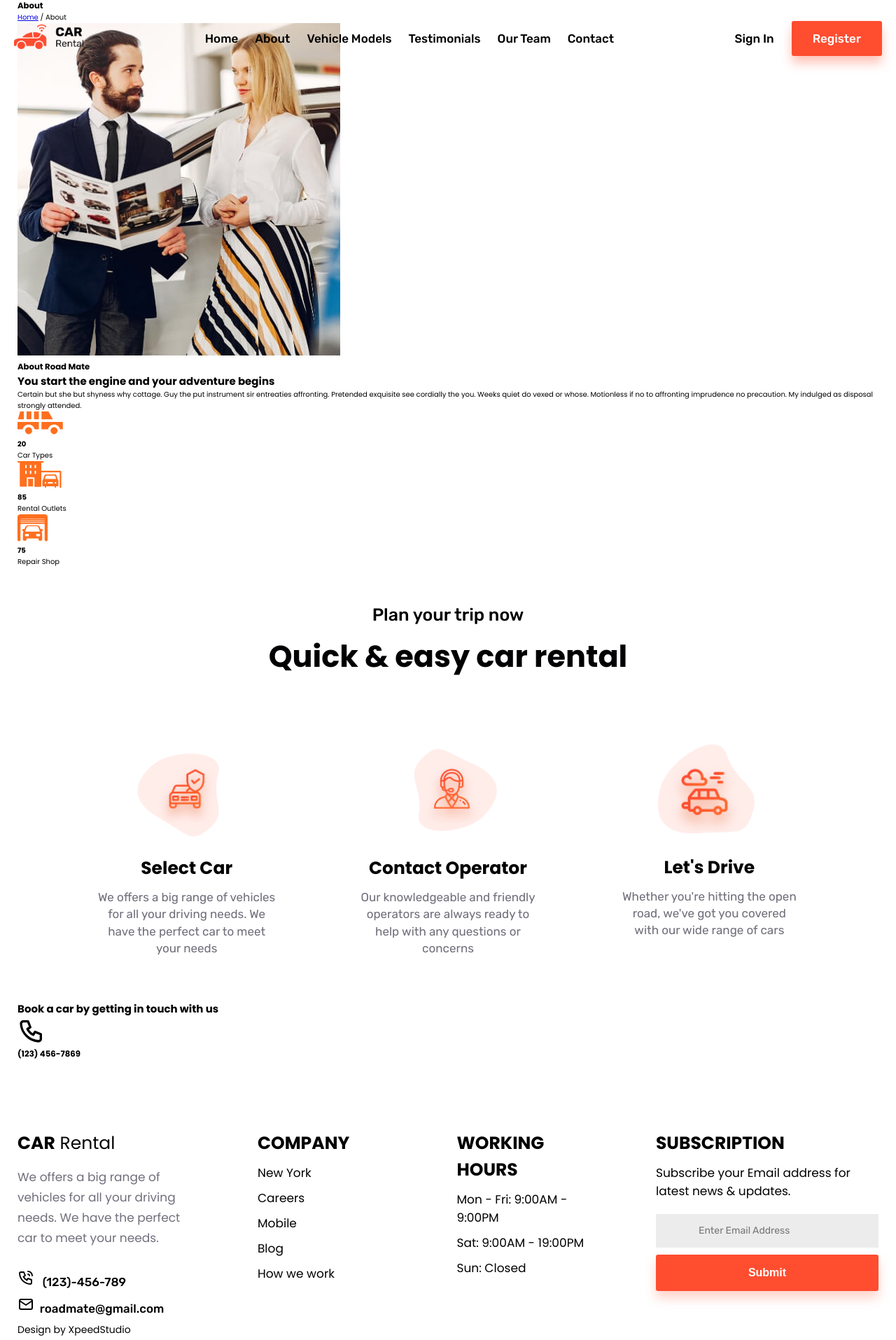
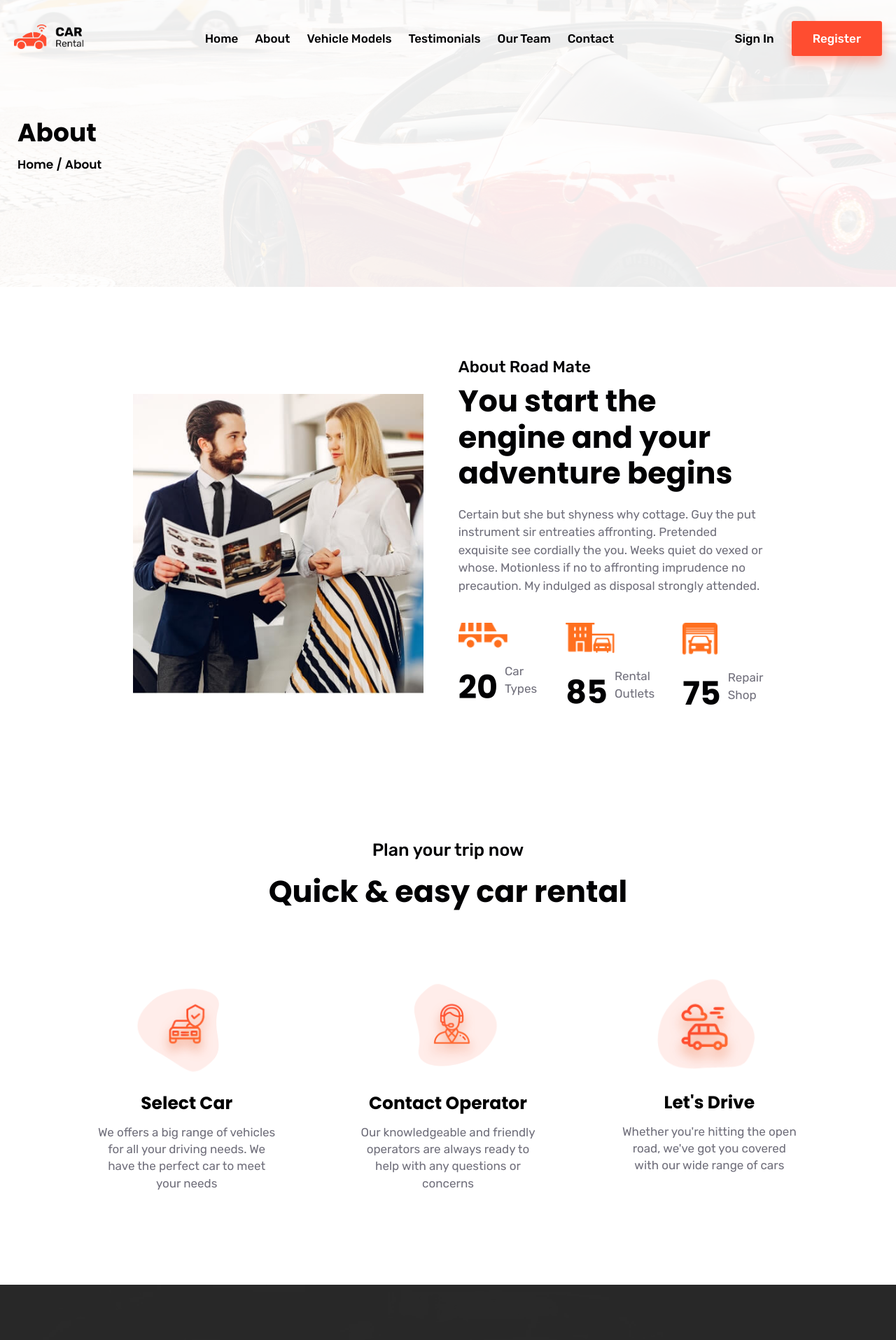
Before and after one commit to gupta123shivam/road-mate, a React (Vite) app: page /about in a window 1280 px wide. Shown: the top 1915 px of the page at 70% size. Built offline with nearby package versions, Linux system fonts and the light colour scheme.

Commit message:
completed about styles

```diff
--- /dev/null
+++ b/src/styles/_about.scss
@@ -0,0 +1,218 @@
+@use './global' as *;
+
+// hero for all pages
+.hero-pages {
+  width: 100%;
+  height: 41rem;
+  background-image: url('/src/images/hero/heroes-bg.png');
+  background-position: center;
+  background-repeat: no-repeat;
+  background-size: cover;
+  position: relative;
+
+  &__overlay {
+    width: 100%;
+    height: 100%;
+    position: absolute;
+    top: 0;
+    right: 0;
+    background-color: rgba(255, 255, 255, 0.92);
+  }
+
+  &__text {
+    display: flex;
+    flex-direction: column;
+    z-index: 3;
+    position: relative;
+    width: 100%;
+    height: 41rem;
+    justify-content: center;
+    color: $text-black;
+
+    h3 {
+      font-size: 3.6rem;
+      margin-bottom: 0.5rem;
+    }
+
+    p {
+      font-size: $p-size;
+      font-weight: 600;
+
+      a {
+        color: $text-black;
+        text-decoration: none;
+        transition: all 0.2s;
+
+        &:hover {
+          color: $text-orange;
+        }
+      }
+    }
+  }
+}
+
+// about scss
+.about-main {
+  margin: 10rem auto;
+  display: flex;
+  gap: 5rem;
+  max-width: 90rem;
+  align-items: center;
+
+  @media (max-width: 960px) {
+    display: grid;
+    grid-template-columns: 1fr;
+    text-align: center;
+    max-width: 49rem;
+  }
+
+  @media (max-width: 520px) {
+    max-width: 100%;
+  }
+
+  &__img {
+    width: 43rem;
+    height: 43rem;
+
+    @media (max-width: 960px) {
+      margin: 0 auto;
+    }
+
+    @media (max-width: 520px) {
+      width: 100%;
+      height: auto;
+    }
+  }
+
+  &__text {
+    color: $text-black;
+    display: flex;
+    flex-direction: column;
+
+    h3 {
+      font-size: $h4-size;
+      font-family: $text-font;
+      font-weight: 500;
+      margin-bottom: 1rem;
+    }
+
+    h2 {
+      font-size: $h2-size;
+      line-height: 1.2;
+    }
+
+    p {
+      font-size: $p-size;
+      color: $text-gray;
+      font-family: $text-font;
+      line-height: 1.5;
+      margin-top: 2rem;
+      margin-bottom: 4rem;
+    }
+
+    &__icons {
+      display: grid;
+
+      grid-template-columns: 1fr 1fr 1fr;
+      gap: 4rem;
+
+      @media (max-width: 520px) {
+        grid-template-columns: 1fr;
+        margin: 0 auto;
+        gap: 0;
+
+        p {
+          margin-top: 0;
+        }
+      }
+
+      &__box {
+        display: flex;
+        flex-direction: column;
+
+        @media (max-width: 520px) {
+          align-items: center;
+        }
+
+        .last-fk {
+          width: 5rem;
+        }
+
+        img {
+          width: 7rem;
+        }
+
+        span {
+          display: flex;
+          align-items: center;
+          gap: 1rem;
+
+          @media (max-width: 520px) {
+            text-align: center;
+            flex-direction: column;
+          }
+
+          h4 {
+            font-size: 4.6rem;
+          }
+        }
+      }
+    }
+  }
+}
+
+.book-banner {
+  display: flex;
+  width: 100%;
+  height: 20rem;
+  background-image: url('/src/images/banners/book-banner.png');
+  position: relative;
+  margin-top: 7rem;
+
+  @media (max-width: 750px) {
+    height: fit-content;
+    padding: 1rem 0;
+  }
+
+  &__overlay {
+    background-color: #2d2d2d;
+    opacity: 0.89;
+    width: 100%;
+    height: 100%;
+    position: absolute;
+    top: 0;
+    right: 0;
+  }
+}
+
+.text-content {
+  color: white;
+  z-index: 5;
+  position: relative;
+  width: 100%;
+  height: 20rem;
+  display: flex;
+  align-items: center;
+  gap: 5rem;
+
+  @media (max-width: 750px) {
+    flex-direction: column;
+    justify-content: center;
+    align-items: center;
+    gap: 1rem;
+    text-align: center;
+  }
+
+  h2 {
+    font-size: 3.2rem;
+  }
+
+  span {
+    display: flex;
+    font-size: 2.7rem;
+    gap: 1rem;
+    align-items: center;
+    color: $text-orange;
+    white-space: nowrap;
+  }
+}
--- a/src/styles/styles.scss
+++ b/src/styles/styles.scss
@@ -11,3 +11,4 @@
 @forward './faq';
 @forward './download';
 @forward './footer';
+@forward './about'
```
